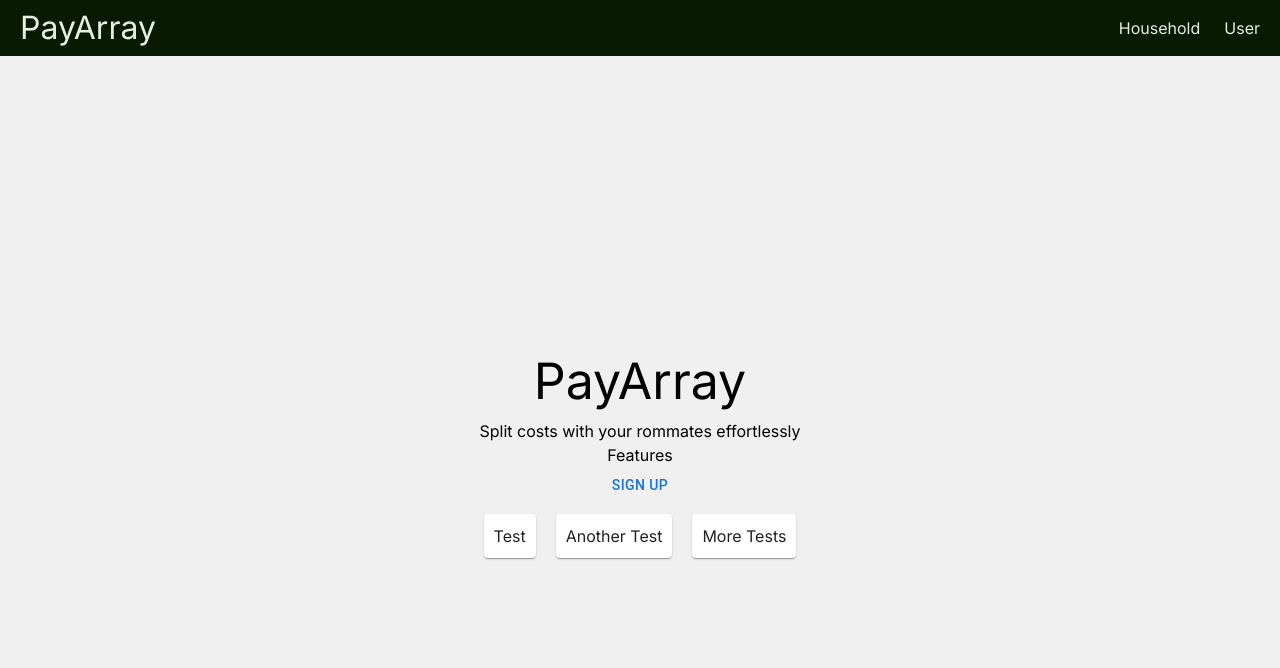
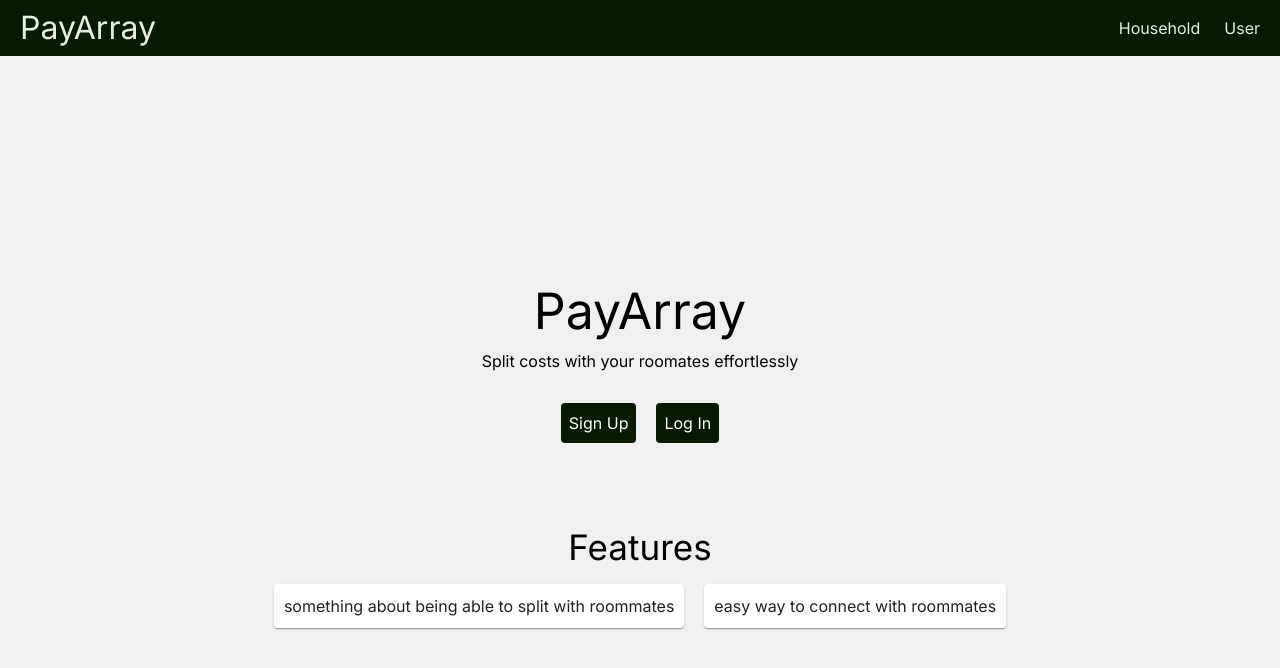
Before and after one commit to rit628/Pay-Array, a Next.js app in the folder frontend/: page / in a window 1280 px wide. Shown: the top 668 px of the page. Built offline with nearby package versions, Linux system fonts and the light colour scheme.

Commit message:
fixed styling

```diff
--- a/frontend/app/(auth)/login/page.tsx
+++ b/frontend/app/(auth)/login/page.tsx
@@ -56,7 +56,7 @@ const LoginPage: React.FC = () => {
                   required
                 />
               </div>
-              <Link href="/userPage">
+              <Link href="/user">
               <button type="submit" className="submit-button">Login</button>
               </Link>
             </form>
--- a/frontend/app/(households)/joinhouse/page.tsx
+++ b/frontend/app/(households)/joinhouse/page.tsx
@@ -12,10 +12,10 @@ const JoinHouse = () => {
       <p>there is some quick blurb here</p>
       <div className="button-container">
         <Link href="/createhouse" legacyBehavior>
-          <Button className="customButton">Create a Household</Button>
+          <Button className="submit-button">Create a Household</Button>
         </Link>
         <Link href="/enterhouse" legacyBehavior>
-            <Button type="submit" className="customButton">Enter House Code</Button>
+            <Button className="submit-button">Enter House Code</Button>
         </Link>
       </div>
     </div>
--- a/frontend/app/components/navigation/index.tsx
+++ b/frontend/app/components/navigation/index.tsx
@@ -1,18 +1,16 @@
 // App.tsx
 import React from "react";
 import Navbar from "./navigationBar";
-import Home from "../../home/page";
-import Landing from "../../request/page";
-import Profile from "../../profile/page";
+import Household from "../../household/page"
+import User from "../../user/page";
 
 export default function App() {
   return (
     <>
       <Navbar />
       <div className="container">
-        <Home />
-        <Landing />
-        <Profile />
+        <Household />
+        <User />
       </div>
     </>
   );
--- a/frontend/app/page.tsx
+++ b/frontend/app/page.tsx
@@ -1,7 +1,6 @@
 import Head from "next/head";
 import Card from '@mui/material/Card'
 import CardContent from '@mui/material/CardContent'
-import Button from '@mui/material/Button';
 import Link from 'next/link'
 
 const OpenScreen = () => {
@@ -11,15 +10,19 @@ const OpenScreen = () => {
         <title>PayArray</title>
       </Head>
       <h1>PayArray</h1>
-      <p>Split costs with your rommates effortlessly</p>
+      <p>Split costs with your roomates effortlessly</p>
+      <div className="page-container">
+        <Link href="signup"><button type="submit" className="submit-button">Sign Up</button></Link>
+        <Link href="login"><button type="submit" className="submit-button">Log In</button></Link>
+      </div>
+      <br></br>
+      <br></br>
       <h2>Features</h2>
-      <Link href="signup">
-        <Button className="customButton">Sign Up</Button>
-      </Link>
       <div className="info">
-      <Card className="card">Test</Card>
-      <Card className="card">Another Test</Card>
-      <Card className="card">More Tests</Card>
+      <Card className="card">
+          <p>something about being able to split with roommates</p>
+      </Card>
+      <Card className="card">easy way to connect with roommates</Card>
       </div>
     </div>
   );
--- a/frontend/app/styles/globals.css
+++ b/frontend/app/styles/globals.css
@@ -24,6 +24,10 @@
 
 h1 {
   font-size: 50px;
+}
+
+h2 {
+  font-size: 35px;
 }
 
 .container {
@@ -240,12 +244,6 @@ body {
   margin-right: 10px;
 }
 
-.customButton:hover {
-  width: 200px;
-  height: 30px;
-
-}
-
 .payReqButton:hover{
   background-color: #054330;
   color: #d1f0d7;
@@ -268,3 +266,12 @@ body {
   justify-content: space-between; /* Distribute items evenly along the main axis */
   margin-top: 20px; /* Adjust margin as needed */
 }
+
+.page-container {
+  display: flex;
+  align-items: center;
+  justify-content: center;
+  padding: 20px;
+  margin-bottom: 10px;
+  gap: 20px;
+}
```
